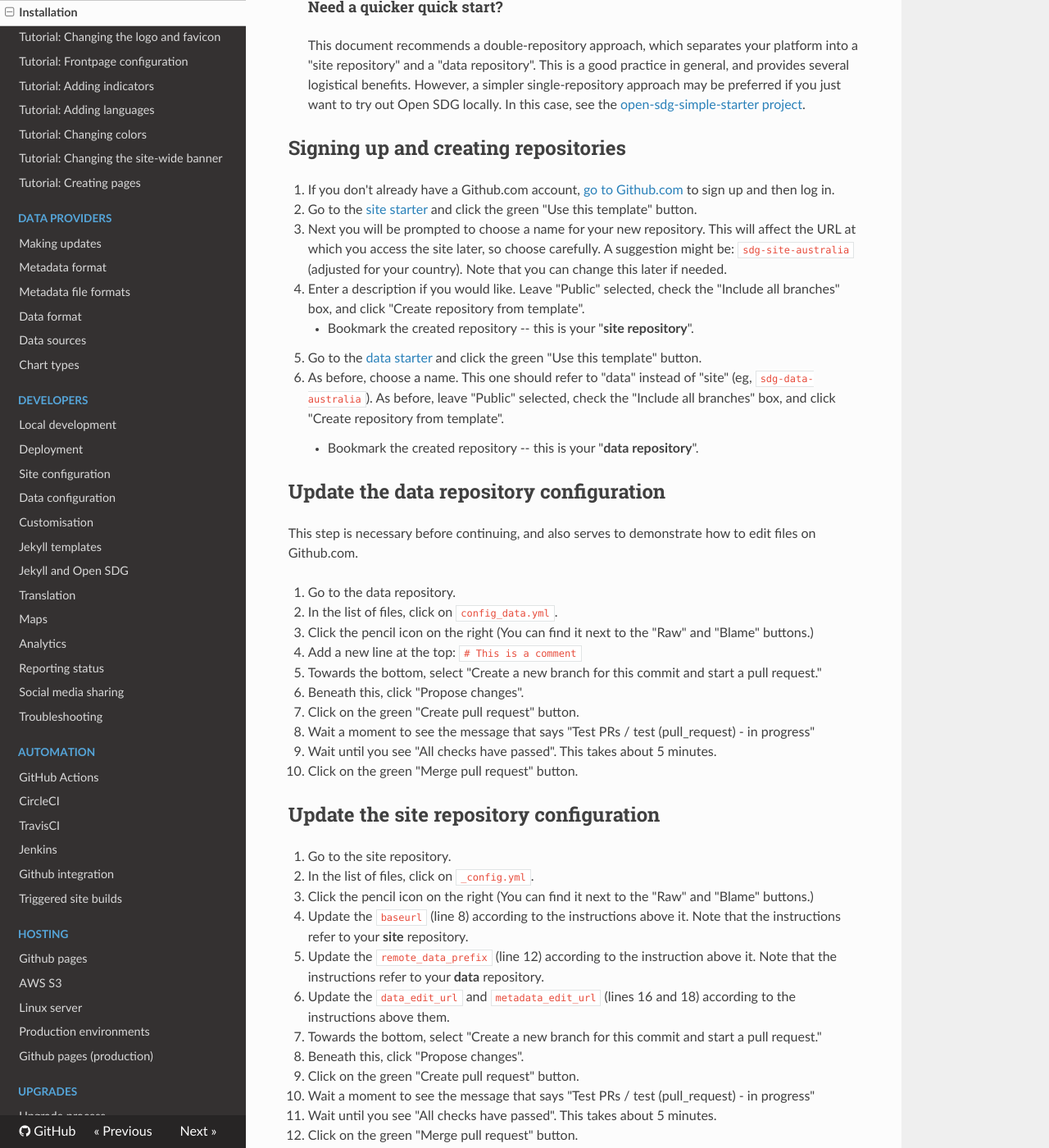
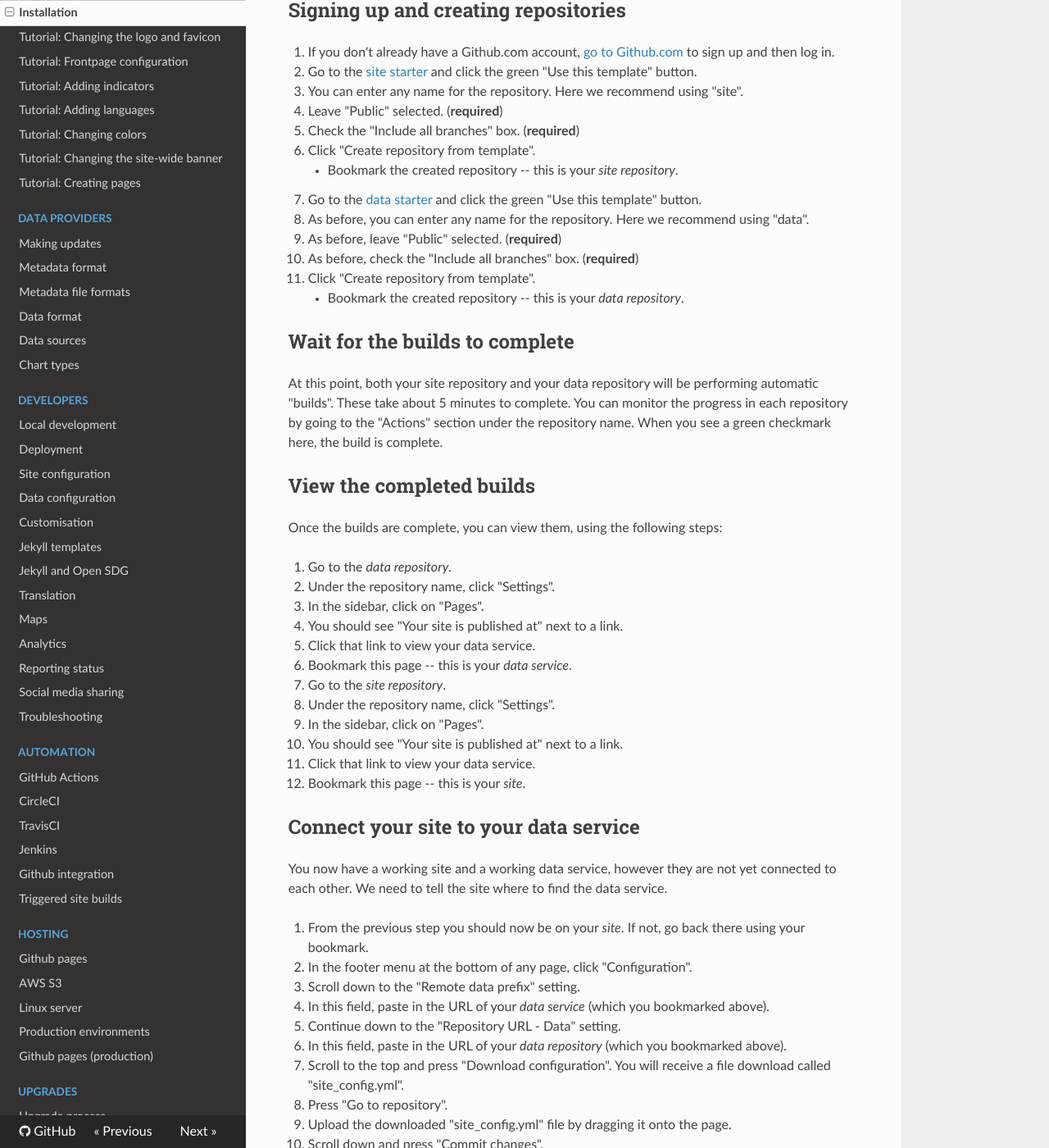
Before and after one commit to open-sdg/open-sdg, an MkDocs documentation site: the page built from docs/quick-start.md, in a window 1280 px wide and 1400 px high, scrolled down 260 px. Shown: the whole window at 82% size. Built offline with MkDocs 1.6.1, drawn with Linux system fonts in a browser that asks for light colours; nearby versions of some CDN libraries; old or Windows-style settings are respelled for this version of MkDocs; some of the changed text lies outside the part shown.

Commit message:
Quickstart updates to simplify and reflect changes in jekyll-open-sdg-plugins and the starter repos

```diff
--- a/docs/quick-start.md
+++ b/docs/quick-start.md
@@ -1,64 +1,65 @@
 <h1>Quick Start</h1>
 
 This document will go over the quickest way to get this platform up and running. Here we will choose the simplest approach for automation and hosting, which is to use GitHub. Note, however, that there are alternatives to this approach, as detailed under the Automation and Hosting sections.
-
-> #### Need a quicker quick start?
-> This document recommends a double-repository approach,
-> which separates your platform into a "site repository" and a "data repository".
-> This is a good practice in general, and provides several logistical benefits.
-> However, a simpler single-repository approach may be preferred if you just
-> want to try out Open SDG locally. In this case, see
-> the [open-sdg-simple-starter project](https://github.com/open-sdg/open-sdg-simple-starter).
 
 ## Signing up and creating repositories
 
 1. If you don't already have a Github.com account, [go to Github.com](https://github.com/) to sign up and then log in.
 1. Go to the [site starter](https://github.com/open-sdg/open-sdg-site-starter) and click the green "Use this template" button.
-1. Next you will be prompted to choose a name for your new repository. This will affect the URL at which you access the site later, so choose carefully. A suggestion might be: `sdg-site-australia` (adjusted for your country). Note that you can change this later if needed.
-1. Enter a description if you would like. Leave "Public" selected, check the "Include all branches" box, and click "Create repository from template".
-    * Bookmark the created repository -- this is your "__site repository__".
+1. You can enter any name for the repository. Here we recommend using "site".
+1. Leave "Public" selected. (**required**)
+1. Check the "Include all branches" box. (**required**)
+1. Click "Create repository from template".
+    * Bookmark the created repository -- this is your *site repository*.
 1. Go to the [data starter](https://github.com/open-sdg/open-sdg-data-starter) and click the green "Use this template" button.
-1. As before, choose a name. This one should refer to "data" instead of "site" (eg, `sdg-data-australia`). As before, leave "Public" selected, check the "Include all branches" box, and click "Create repository from template".
-    * Bookmark the created repository -- this is your "__data repository__".
+1. As before, you can enter any name for the repository. Here we recommend using "data".
+1. As before, leave "Public" selected. (**required**)
+1. As before, check the "Include all branches" box. (**required**)
+1. Click "Create repository from template".
+    * Bookmark the created repository -- this is your *data repository*.
 
-## Update the data repository configuration
+## Wait for the builds to complete
 
-This step is necessary before continuing, and also serves to demonstrate how to edit files on Github.com.
+At this point, both your site repository and your data repository will be performing automatic "builds". These take about 5 minutes to complete. You can monitor the progress in each repository by going to the "Actions" section under the repository name. When you see a green checkmark here, the build is complete.
 
-1. Go to the data repository.
-1. In the list of files, click on `config_data.yml`.
-1. Click the pencil icon on the right (You can find it next to the "Raw" and "Blame" buttons.)
-1. Add a new line at the top: `# This is a comment`
-1. Towards the bottom, select "Create a new branch for this commit and start a pull request."
-1. Beneath this, click "Propose changes".
-1. Click on the green "Create pull request" button.
-1. Wait a moment to see the message that says "Test PRs / test (pull_request) - in progress"
-1. Wait until you see "All checks have passed". This takes about 5 minutes.
-1. Click on the green "Merge pull request" button.
+## View the completed builds
 
-## Update the site repository configuration
+Once the builds are complete, you can view them, using the following steps:
 
-1. Go to the site repository.
-1. In the list of files, click on `_config.yml`.
-1. Click the pencil icon on the right (You can find it next to the "Raw" and "Blame" buttons.)
-1. Update the `baseurl` (line 8) according to the instructions above it. Note that the instructions refer to your **site** repository.
-1. Update the `remote_data_prefix` (line 12) according to the instruction above it. Note that the instructions refer to your **data** repository.
-1. Update the `data_edit_url` and `metadata_edit_url` (lines 16 and 18) according to the instructions above them.
-1. Towards the bottom, select "Create a new branch for this commit and start a pull request."
-1. Beneath this, click "Propose changes".
-1. Click on the green "Create pull request" button.
-1. Wait a moment to see the message that says "Test PRs / test (pull_request) - in progress"
-1. Wait until you see "All checks have passed". This takes about 5 minutes.
-1. Click on the green "Merge pull request" button.
+1. Go to the *data repository*.
+1. Under the repository name, click "Settings".
+1. In the sidebar, click on "Pages".
+1. You should see "Your site is published at" next to a link.
+1. Click that link to view your data service.
+1. Bookmark this page -- this is your *data service*.
+1. Go to the *site repository*.
+1. Under the repository name, click "Settings".
+1. In the sidebar, click on "Pages".
+1. You should see "Your site is published at" next to a link.
+1. Click that link to view your data service.
+1. Bookmark this page -- this is your *site*.
 
-## View the site
+## Connect your site to your data service
 
-1. GitHub will now build and publish the site. Wait about 5 minutes.
-1. Go to the site repository.
-1. Under the repository name, click "Settings".
-1. Scroll down to the "GitHub Pages" section.
-1. You should see "Your site is published at" next to a link.
-1. Click that link to view your site.
+You now have a working site and a working data service, however they are not yet connected to each other. We need to tell the site where to find the data service.
+
+1. From the previous step you should now be on your *site*. If not, go back there using your bookmark.
+1. In the footer menu at the bottom of any page, click "Configuration".
+1. Scroll down to the "Remote data prefix" setting.
+1. In this field, paste in the URL of your *data service* (which you bookmarked above).
+1. Continue down to the "Repository URL - Data" setting.
+1. In this field, paste in the URL of your *data repository* (which you bookmarked above).
+1. Scroll to the top and press "Download configuration". You will receive a file download called "site_config.yml".
+1. Press "Go to repository".
+1. Upload the downloaded "site_config.yml" file by dragging it onto the page.
+1. Scroll down and press "Commit changes".
+
+## Recommended
+
+To help with maintenance of your implementation, the following automation is *strongly* recommended:
+
+1. [Protection from breaking changes](automation/github.md)
+1. [Triggered site builds](automation/triggered-site-builds.md)
 
 ## Next steps
 
@@ -71,13 +72,6 @@
 1. [Changing colors](tutorials/change-colors.md)
 1. [Changing the site-wide banner](tutorials/change-banner.md)
 
-## Maintenance
-
-To help with maintenance of your implementation, the following automation is recommended:
-
-1. [Protection from breaking changes](automation/github.md)
-1. [Triggered site builds](automation/triggered-site-builds.md)
-
 ## Troubleshooting
 
 If this did not appear to work, please consult the [troubleshooting page](troubleshooting.md).
```
Also changed, not shown: docs/automation/github.md (+20 -2 lines), docs/automation/triggered-site-builds.md (+31 -11 lines), 1 other file.
